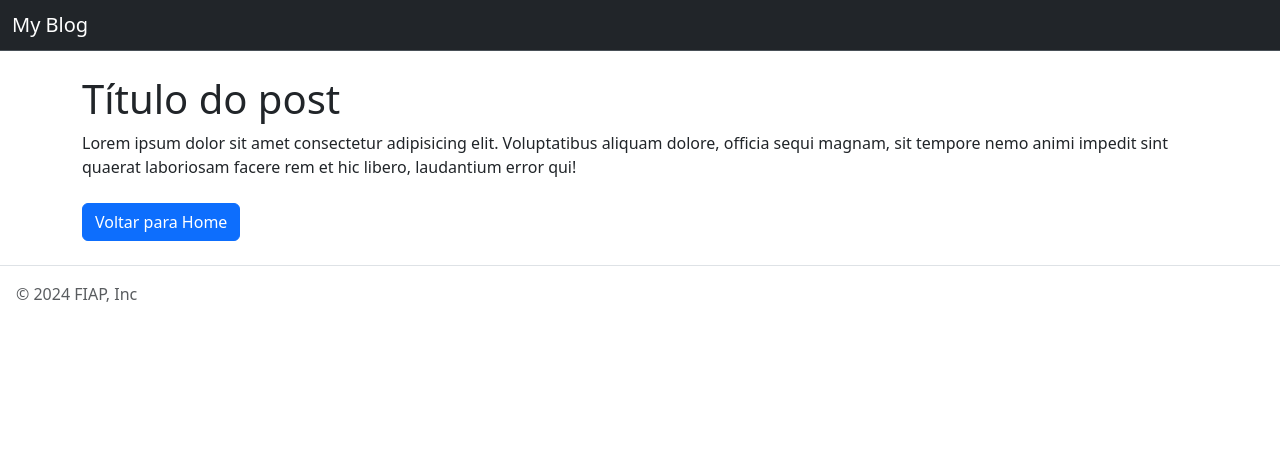
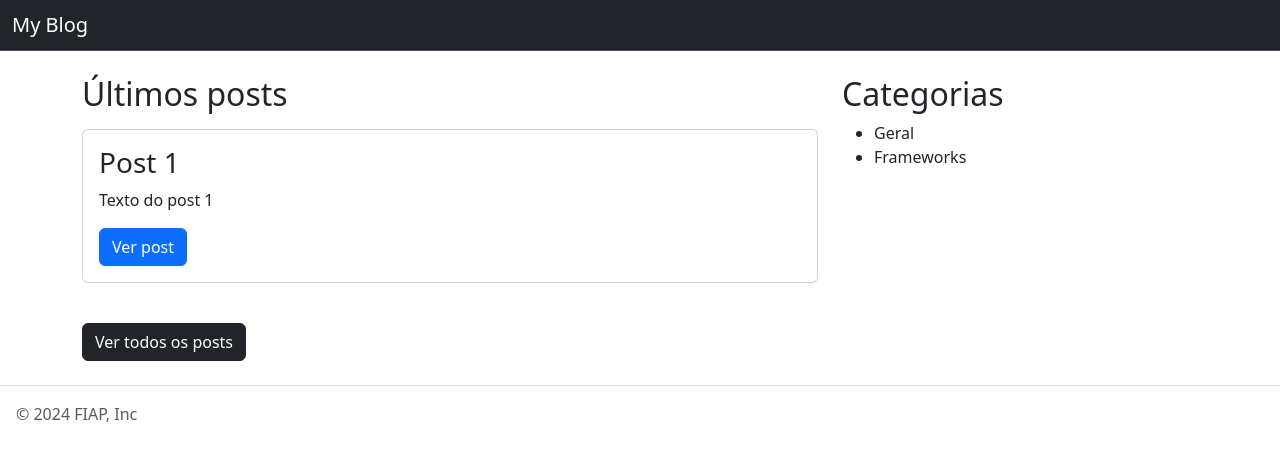
Before and after one commit to zethsell/fiap-my-blog-5j, a React (Vite) app: page / in a window 1280 px wide. Shown: the top 460 px of the page. Built offline with nearby package versions, Linux system fonts and the light colour scheme.

Commit message:
feat: Configura React Router Dom

```diff
--- a/package.json
+++ b/package.json
@@ -12,7 +12,8 @@
   "dependencies": {
     "bootstrap": "^5.3.3",
     "react": "^18.2.0",
-    "react-dom": "^18.2.0"
+    "react-dom": "^18.2.0",
+    "react-router-dom": "^6.23.1"
   },
   "devDependencies": {
     "@types/react": "^18.2.66",
--- a/src/App.jsx
+++ /dev/null
@@ -1,8 +0,0 @@
-import Home from "./pages/Home";
-import Post from "./pages/Post";
-
-function App() {
-  return <Post />;
-}
-
-export default App;
--- a/src/main.jsx
+++ b/src/main.jsx
@@ -1,11 +1,29 @@
 import React from 'react'
 import ReactDOM from 'react-dom/client'
-import App from './App.jsx'
+import {
+  createBrowserRouter,
+  RouterProvider,
+} from "react-router-dom";
+
+import Home from './pages/Home';
+import Post from './pages/Post';
 
 import 'bootstrap/dist/css/bootstrap.min.css'
 
+const router = createBrowserRouter([
+  {
+    path: "/",
+    element: <Home />,
+    errorElement: <Home />,
+  },
+  {
+    path: "post/:slug",
+    element: <Post />,
+  },
+]);
+
 ReactDOM.createRoot(document.getElementById('root')).render(
   <React.StrictMode>
-    <App />
+    <RouterProvider router={router} />
   </React.StrictMode>,
 )
```
Also changed, not shown: 1 other file (tests, documents, lock files or other folders).
